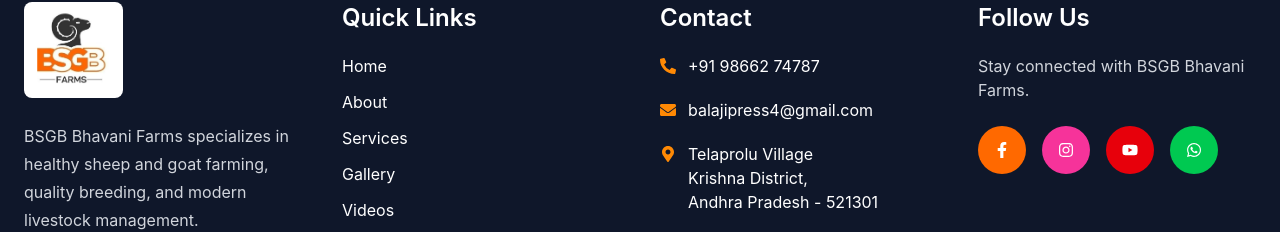
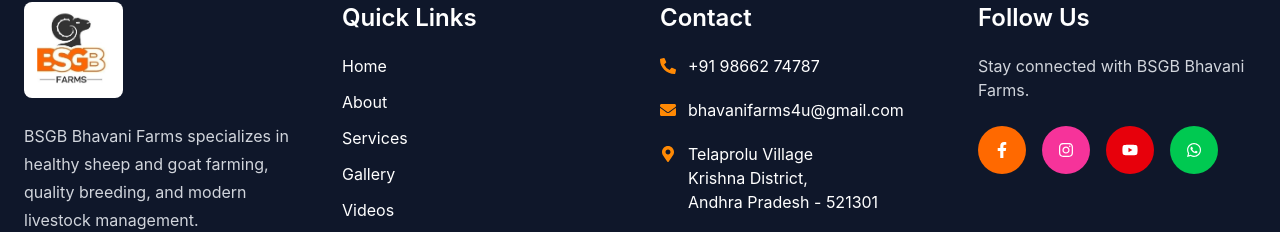
Before and after one commit to dbhanuprakashd1-design/bsgb-bhavani-farms, a React (Vite) app: page / in a window 1280 px wide. Shown: the part 10651-10883 px from the top of the page. Built offline with nearby package versions, Linux system fonts and the light colour scheme.

Commit message:
Update Footer.jsx

```diff
--- a/src/components/layouts/Footer.jsx
+++ b/src/components/layouts/Footer.jsx
@@ -77,7 +77,7 @@ const Footer = () => {
 
               <div className="flex items-center gap-3">
                 <FaEnvelope className="text-orange-400" />
-                <span>balajipress4@gmail.com</span>
+                <span>bhavanifarms4u@gmail.com</span>
               </div>
 
               <div className="flex items-start gap-3">
```
